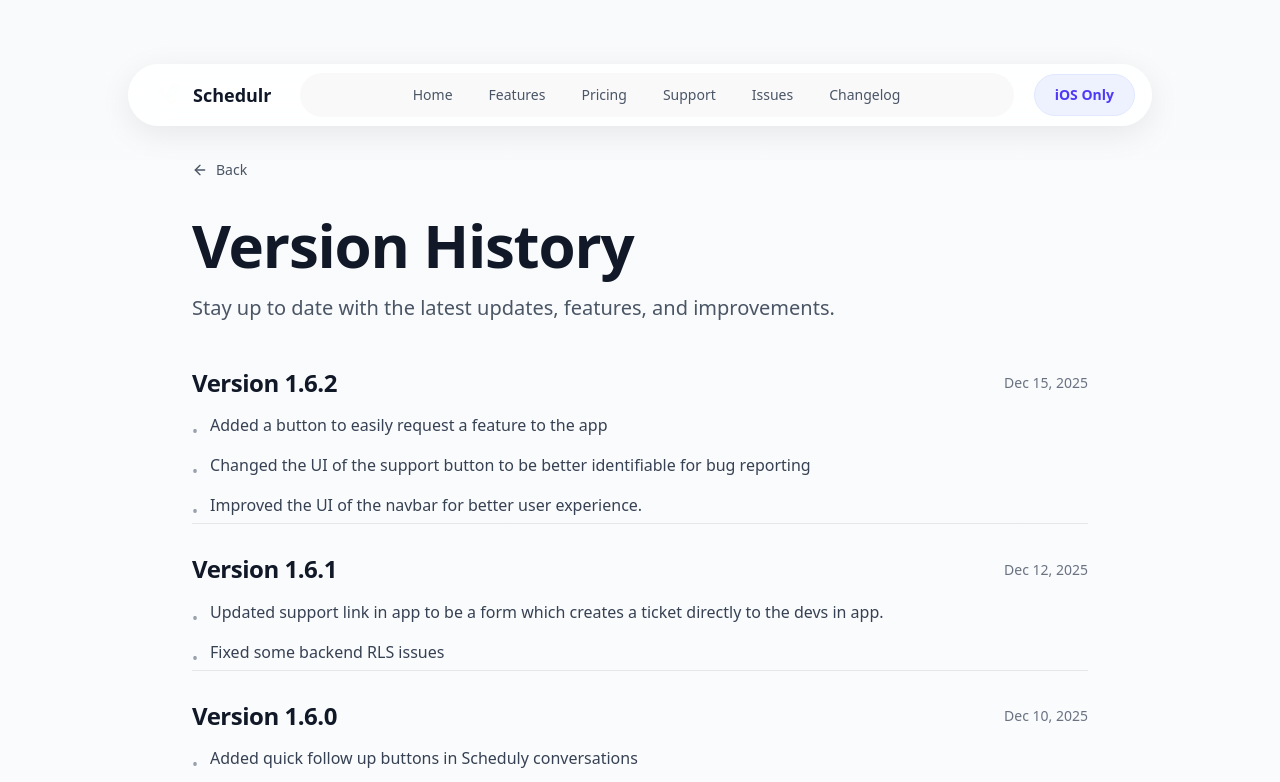
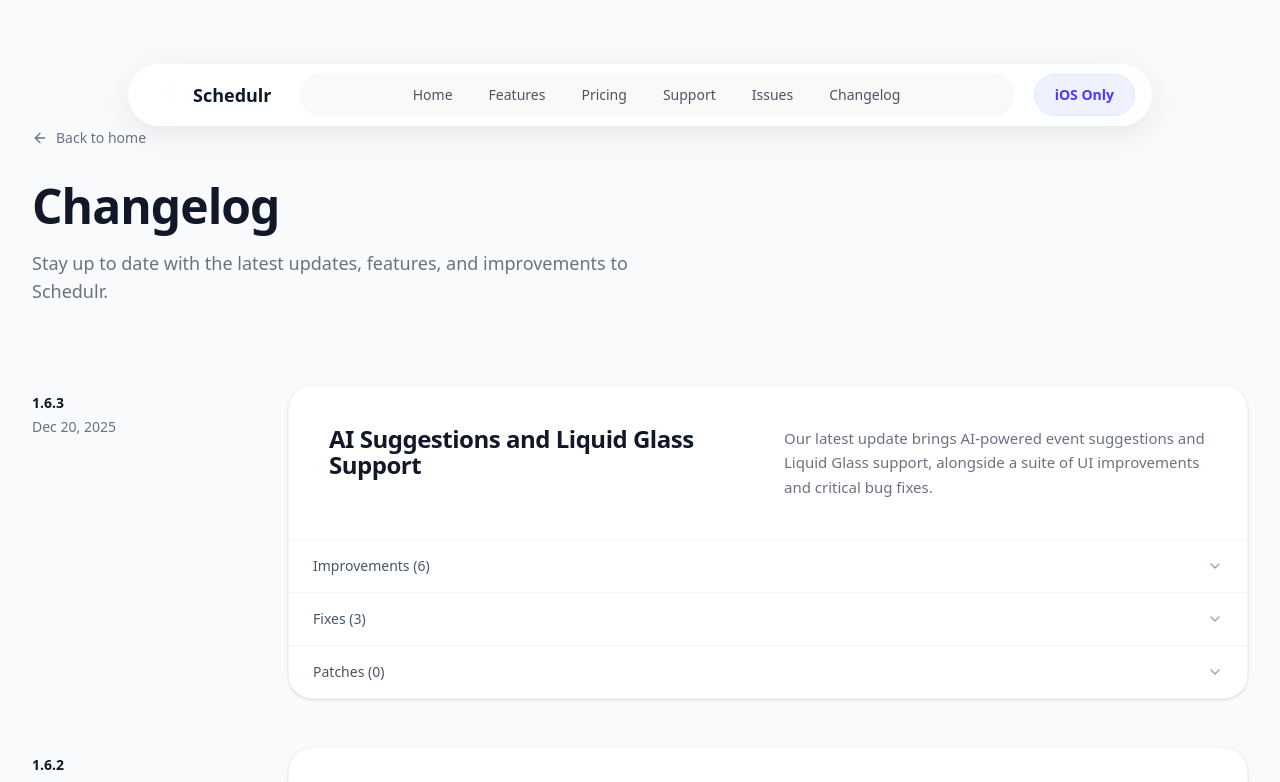
Before and after one commit to danblock97/schedulr-web, a Next.js app: page /changelog in a window 1280 px wide. Shown: the top 782 px of the page. Built offline with nearby package versions, Linux system fonts and the light colour scheme.

Commit message:
refactor: extract changelog display into a new component and enhance changelog data structure with detailed entries.

```diff
--- a/app/changelog/page.tsx
+++ b/app/changelog/page.tsx
@@ -3,41 +3,64 @@ import { Footer } from '@/components/layout/Footer';
 import type { Metadata } from 'next';
 import { ArrowLeft } from 'lucide-react';
 import Link from 'next/link';
+import { ChangelogList } from '@/components/changelog/ChangelogList';
 
 export const metadata: Metadata = {
   title: 'Changelog - Schedulr',
   description: 'Stay up to date with the latest updates, features, and improvements to Schedulr.',
 };
 
-interface Version {
-  version: string;
-  displayDate: string;
-  changes: string[];
-}
-
-// Release dates - hardcoded dates
-const versions: Version[] = [
+const versions = [
+  {
+    version: '1.6.3',
+    displayDate: 'Dec 20, 2025',
+    title: 'AI Suggestions and Liquid Glass Support',
+    summary: 'Our latest update brings AI-powered event suggestions and Liquid Glass support, alongside a suite of UI improvements and critical bug fixes.',
+    improvements: [
+      'Introduced AI-powered event suggestions to streamline your scheduling',
+      'Added support for Liquid Glass displays',
+      'Enhanced general UI elements for a smoother experience',
+      'Improved Scheduly warning text visibility',
+      'Refined widget UI for better clarity',
+      'Added an option to prevent unwanted screen rotation',
+    ],
+    fixes: [
+      'Resolved an issue where the Scheduly chatbox contained extra whitespace',
+      'Fixed the navbar positioning being too low on certain devices',
+      'Corrected a bug where daily reminder notifications were not being received',
+    ],
+  },
   {
     version: '1.6.2',
     displayDate: 'Dec 15, 2025',
-    changes: [
+    title: 'New Support and Feedback Options',
+    summary: 'We\'ve added several new ways to interact with us and identify support options more easily.',
+    improvements: [
       'Added a button to easily request a feature to the app',
+      'Improved the UI of the navbar for better user experience.',
+    ],
+    fixes: [
       'Changed the UI of the support button to be better identifiable for bug reporting',
-      'Improved the UI of the navbar for better user experience.',
     ],
   },
   {
     version: '1.6.1',
     displayDate: 'Dec 12, 2025',
-    changes: [
+    title: 'In-App Support Tickets',
+    summary: 'You can now create support tickets directly within the app, and we\'ve tightened up some backend security.',
+    improvements: [
       'Updated support link in app to be a form which creates a ticket directly to the devs in app.',
+    ],
+    fixes: [
       'Fixed some backend RLS issues',
     ],
   },
   {
     version: '1.6.0',
     displayDate: 'Dec 10, 2025',
-    changes: [
+    title: 'Experience Enhancements and Notifications',
+    summary: 'A major polish to the user interface across various screens and the introduction of opt-out timed notifications.',
+    improvements: [
       'Added quick follow up buttons in Scheduly conversations',
       'Improved UI of loading screen',
       'Improved UI of the navbar',
@@ -49,14 +72,18 @@ const versions: Version[] = [
   {
     version: '1.5.1',
     displayDate: 'Dec 5, 2025',
-    changes: [
+    title: 'Sign in Improvements',
+    summary: 'Addressing specific issues with authentication flows for a smoother login experience.',
+    fixes: [
       'Fixed Sign in with Apple requiring a long press to work',
     ],
   },
   {
     version: '1.5.0',
     displayDate: 'Dec 5, 2025',
-    changes: [
+    title: 'AI Intelligence and Persistence',
+    summary: 'Making Scheduly smarter and more helpful with chat persistence and quick time proposals.',
+    improvements: [
       'Added AI Chat persistence',
       'Added quick prompts for AI',
       'Added a quick time proposal to quickly set up meetings either using our calendar engine or use of Scheduly AI',
@@ -66,8 +93,12 @@ const versions: Version[] = [
   {
     version: '1.4.1',
     displayDate: 'Dec 4, 2025',
-    changes: [
+    title: 'Group Management and Dark Mode Polish',
+    summary: 'Enhanced group controls for owners and a significant cleanup of theme consistency across the app.',
+    improvements: [
       'Group owners can now remove group members',
+    ],
+    fixes: [
       'Fixed dark mode theme to be more readable',
       'Fixed app theme not applying in all cases. (123 instances fixed across the app)',
     ],
@@ -75,7 +106,9 @@ const versions: Version[] = [
   {
     version: '1.4.0',
     displayDate: 'Dec 3, 2025',
-    changes: [
+    title: 'Personalized Notifications',
+    summary: 'Adding more depth to notifications and how you can personalize them in your profile settings.',
+    improvements: [
       'Subtle UI improvements',
       'Added more meaningful notifications which can be personalised in profile settings in profile > app settings',
     ],
@@ -83,7 +116,9 @@ const versions: Version[] = [
   {
     version: '1.3.3',
     displayDate: 'Dec 2, 2025',
-    changes: [
+    title: 'Dashboard and Onboarding Overhaul',
+    summary: 'A fresh look for your first experience and daily workspace, along with improved Pro value.',
+    improvements: [
       'UI overhaul for login screen, onboarding, profile view and dashboard',
       'Pro value improvements, same price gets you unlimited groups, unlimited members and 300 requests per month',
     ],
@@ -91,23 +126,31 @@ const versions: Version[] = [
   {
     version: '1.3.2',
     displayDate: 'Nov 29, 2025',
-    changes: [
+    title: 'Widget Privacy Fix',
+    summary: 'Ensuring your personal schedule stays personal even when using public-facing widgets.',
+    fixes: [
       'Fixed a bug where personal events were showing up in widgets. Widgets now only show upcoming group events.',
     ],
   },
   {
     version: '1.3.1',
     displayDate: 'Nov 29, 2025',
-    changes: [
+    title: 'AI Voice and Quick Access',
+    summary: 'Bringing voice interactivity to Scheduly and making it more accessible through home screen widgets.',
+    improvements: [
       'Added speech to text for Scheduly, our AI assistant available for pro users',
       'Added quick access widgets for Scheduly',
+    ],
+    fixes: [
       'Fixed UI around all day events on the up next widgets',
     ],
   },
   {
     version: '1.3.0',
     displayDate: 'Nov 25, 2025',
-    changes: [
+    title: 'Widgets Everywhere',
+    summary: 'Full support for home screen and lock screen widgets in various sizes to keep you updated at a glance.',
+    improvements: [
       'Added widget support with small, medium, and large sizes',
       'Widgets display upcoming events in the next 7 days',
       'Widgets auto-rotate every 10 minutes to show different events',
@@ -117,17 +160,25 @@ const versions: Version[] = [
   {
     version: '1.2.2',
     displayDate: 'Nov 23, 2025',
-    changes: [
+    title: 'Event Management Fixes',
+    summary: 'Smoothing out the event creation process and making important details more visible.',
+    improvements: [
+      'Added event notes to the event details so you no longer need to edit the event to see notes.',
+    ],
+    fixes: [
       'Fixed a bug where editing an event would cause it to duplicate',
-      'Added event notes to the event details so you no longer need to edit the event to see notes.',
     ],
   },
   {
     version: '1.2.1',
     displayDate: 'Nov 21, 2025',
-    changes: [
+    title: 'Notifications and In-App Alerts',
+    summary: 'A new in-app notification center and several fixes for invite and badge consistency.',
+    improvements: [
       'Added a small notification bell in app to view any missed invited',
       'Added a route to event details when clicking a notification from anywhere',
+    ],
+    fixes: [
       'Fixed a bug where the creator of an event was also receiving notifications',
       'Fixed a bug where the badge count was not disappearing',
       'Fixed a bug where the badge count was not incrementing',
@@ -136,117 +187,88 @@ const versions: Version[] = [
   {
     version: '1.2',
     displayDate: 'Nov 20, 2025',
-    changes: [
+    title: 'Stability and Theme Polish',
+    summary: 'Addressing push notification reliability and ensuring theme consistency.',
+    improvements: [
+      'Updated some of the UI to be more readable',
+    ],
+    fixes: [
       'Fixed a bug where push notifications were not coming through if the user allowed notifications',
       'Fixed some theme bugs where the user app theme was not applying 100% where it needed to be',
-      'Updated some of the UI to be more readable',
     ],
   },
   {
     version: '1.1.2',
     displayDate: 'Nov 18, 2025',
-    changes: [
+    title: 'User Experience Tweaks',
+    summary: 'Easier access to support and more clarity during the login and password reset flows.',
+    improvements: [
       'Added easier support access in your profile',
       'Improved password reset functionality',
       'Improved Login/Signup Screen so you know when an email has been sent',
     ],
   },
   {
-    version: 'v1.1.1',
+    version: '1.1.1',
     displayDate: 'Nov 17, 2025',
-    changes: [
+    title: 'Privacy and Calendar Sync',
+    summary: 'Improving the sync between group and personal calendars while maintaining member privacy.',
+    improvements: [
+      'Personal events now show as \'Busy\' for other members so they know you are busy but don\'t know why.',
+    ],
+    fixes: [
       'Fixed a bug where you couldn\'t scroll on timeline calendar views where you had more than 3 events.',
       'Fixed a bug where group events would duplicate across app and apple calendar per user. This is now much cleaner.',
-      'Personal events now show as \'Busy\' for other members so they know you are busy but don\'t know why.',
     ],
   },
   {
-    version: 'v1.1.0',
+    version: '1.1.0',
     displayDate: 'Nov 16, 2025',
-    changes: [
-      'Fixed a bug where creating events were not syncing to Apple Calendar, this now syncs to all users who are invited.',
+    title: 'Apple Calendar Integration',
+    summary: 'Better integration with external calendars and cross-group availability management.',
+    improvements: [
       'Cross group events have been added, marked as \'busy\' allowing you and scheduly to know what days are free even if you have events in other groups while keeping them events a secret',
       'Minor UI improvements to the calendar display text, its now smaller so doesn\'t wrap on smaller devices',
       'Detailed and Stacked calendar views have been switched so they show in their correct views.',
     ],
+    fixes: [
+      'Fixed a bug where creating events were not syncing to Apple Calendar, this now syncs to all users who are invited.',
+    ],
   },
   {
-    version: 'v1.0',
+    version: '1.0',
     displayDate: 'Nov 15, 2025',
-    changes: [],
+    title: 'The Great Beginning',
+    summary: 'Initial release of Schedulr. Welcome to the future of planning!',
   },
 ];
 
 export default function ChangelogPage() {
   return (
-    <div className="min-h-screen flex flex-col">
+    <div className="min-h-screen flex flex-col bg-[#F9FAFB]">
       <Navbar />
-      <main>
-        <section className="pt-40 pb-12 bg-gradient-to-b from-gray-50 to-white">
-          <div className="container-content">
-            <div className="max-w-4xl mx-auto">
-              {/* Back Button */}
+      <main className="flex-grow">
+        <section className="pt-32 pb-24">
+          <div className="max-w-7xl mx-auto px-4 sm:px-6 lg:px-8">
+            {/* Header Area */}
+            <div className="max-w-3xl mb-20">
               <Link
                 href="/"
-                className="inline-flex items-center gap-2 text-gray-600 hover:text-gray-900 mb-8 transition-colors group"
+                className="inline-flex items-center gap-2 text-gray-500 hover:text-gray-900 mb-8 transition-colors group"
               >
                 <ArrowLeft className="w-4 h-4 group-hover:-translate-x-1 transition-transform" />
-                <span className="text-sm font-medium">Back</span>
+                <span className="text-sm font-medium">Back to home</span>
               </Link>
+              <h1 className="text-4xl md:text-5xl font-bold text-gray-900 tracking-tight mb-4">
+                Changelog
+              </h1>
+              <p className="text-lg text-gray-500 max-w-2xl">
+                Stay up to date with the latest updates, features, and improvements to Schedulr.
+              </p>
+            </div>
 
-              {/* Header */}
-              <div className="mb-12">
-                <h1 className="text-5xl md:text-6xl font-bold mb-4">
-                  Version History
-                </h1>
-                <p className="text-xl text-gray-600">
-                  Stay up to date with the latest updates, features, and improvements.
-                </p>
-              </div>
-
-              {/* Version List */}
-              <div className="space-y-8">
-                {versions.map((version, index) => (
-                  <div key={version.version} className="relative">
-                    {/* Version Header */}
-                    <div className="mb-4">
-                      <div className="flex items-center justify-between mb-2">
-                        <h2 className="text-2xl font-bold text-gray-900">
-                          Version {version.version}
-                        </h2>
-                        <span className="text-sm text-gray-500 font-medium">
-                          {version.displayDate}
-                        </span>
-                      </div>
-                    </div>
-
-                    {/* Changes List */}
-                    {version.changes.length > 0 ? (
-                      <ul className="space-y-2 mb-6">
-                        {version.changes.map((change, changeIndex) => (
-                          <li
-                            key={changeIndex}
-                            className="text-gray-700 leading-relaxed flex items-start"
-                          >
-                            <span className="text-gray-400 mr-3 mt-1.5">•</span>
-                            <span>{change}</span>
-                          </li>
-                        ))}
-                      </ul>
-                    ) : (
-                      <p className="text-gray-500 italic mb-6">
-                        Initial release
-                      </p>
-                    )}
-
-                    {/* Divider */}
-                    {index < versions.length - 1 && (
-                      <div className="absolute bottom-0 left-0 right-0 h-px bg-gray-200" />
-                    )}
-                  </div>
-                ))}
-              </div>
-            </div>
+            {/* Version History List (Client Component) */}
+            <ChangelogList versions={versions} />
           </div>
         </section>
       </main>
--- /dev/null
+++ b/components/changelog/ChangelogList.tsx
@@ -0,0 +1,99 @@
+'use client';
+
+import { useState } from 'react';
+import { ChevronDown, ChevronUp } from 'lucide-react';
+
+interface Version {
+    version: string;
+    displayDate: string;
+    title: string;
+    summary: string;
+    improvements?: string[];
+    fixes?: string[];
+    patches?: string[];
+}
+
+function CategoryAccordion({ title, items }: { title: string; items?: string[] }) {
+    const [isOpen, setIsOpen] = useState(false);
+    const count = items?.length || 0;
+
+    return (
+        <div className="border-t border-gray-100">
+            <button
+                onClick={() => setIsOpen(!isOpen)}
+                className="w-full flex items-center justify-between py-4 px-6 hover:bg-gray-50/50 transition-colors group text-left"
+            >
+                <span className="text-sm font-medium text-gray-600 group-hover:text-gray-900 capitalize">
+                    {title} ({count})
+                </span>
+                {isOpen ? (
+                    <ChevronUp className="w-4 h-4 text-gray-400 group-hover:text-gray-600" />
+                ) : (
+                    <ChevronDown className="w-4 h-4 text-gray-400 group-hover:text-gray-600" />
+                )}
+            </button>
+            {isOpen && count > 0 && (
+                <div className="px-6 pb-4">
+                    <ul className="space-y-2">
+                        {items?.map((item, idx) => (
+                            <li key={idx} className="text-sm text-gray-500 flex items-start gap-3">
+                                <span className="mt-1.5 w-1.5 h-1.5 rounded-full bg-gray-300 flex-shrink-0" />
+                                <span>{item}</span>
+                            </li>
+                        ))}
+                    </ul>
+                </div>
+            )}
+        </div>
+    );
+}
+
+export function ChangelogList({ versions }: { versions: Version[] }) {
+    return (
+        <div className="space-y-12">
+            {versions.map((version) => (
+                <div key={version.version} className="flex flex-col md:flex-row gap-8 md:gap-16">
+                    {/* Left Column: Meta */}
+                    <div className="md:w-48 flex-shrink-0 pt-2">
+                        <div className="sticky top-32">
+                            <div className="text-sm font-bold text-gray-900 mb-1">
+                                {version.version}
+                            </div>
+                            <div className="text-sm text-gray-500 font-medium">
+                                {version.displayDate}
+                            </div>
+                        </div>
+                    </div>
+
+                    {/* Right Column: Content Card */}
+                    <div className="flex-grow">
+                        <div className="bg-white rounded-3xl border border-gray-100 shadow-sm overflow-hidden transition-all hover:shadow-md">
+                            <div className="p-8 md:p-10 flex flex-col lg:flex-row gap-8">
+                                {/* Title Section */}
+                                <div className="lg:w-1/2">
+                                    <h2 className="text-2xl font-bold text-gray-900 leading-tight">
+                                        {version.title}
+                                    </h2>
+                                </div>
+
+                                {/* Summary Section */}
+                                <div className="lg:w-1/2">
+                                    <p className="text-gray-500 leading-relaxed text-[15px]">
+                                        {version.summary}
+                                    </p>
+                                </div>
+                            </div>
+
+                            {/* Expandable Categories */}
+                            <div className="bg-white">
+                                <CategoryAccordion title="Improvements" items={version.improvements} />
+                                <CategoryAccordion title="Fixes" items={version.fixes} />
+                                <CategoryAccordion title="Patches" items={version.patches} />
+                            </div>
+                        </div>
+                    </div>
+                </div>
+            ))}
+        </div>
+    );
+}
```
